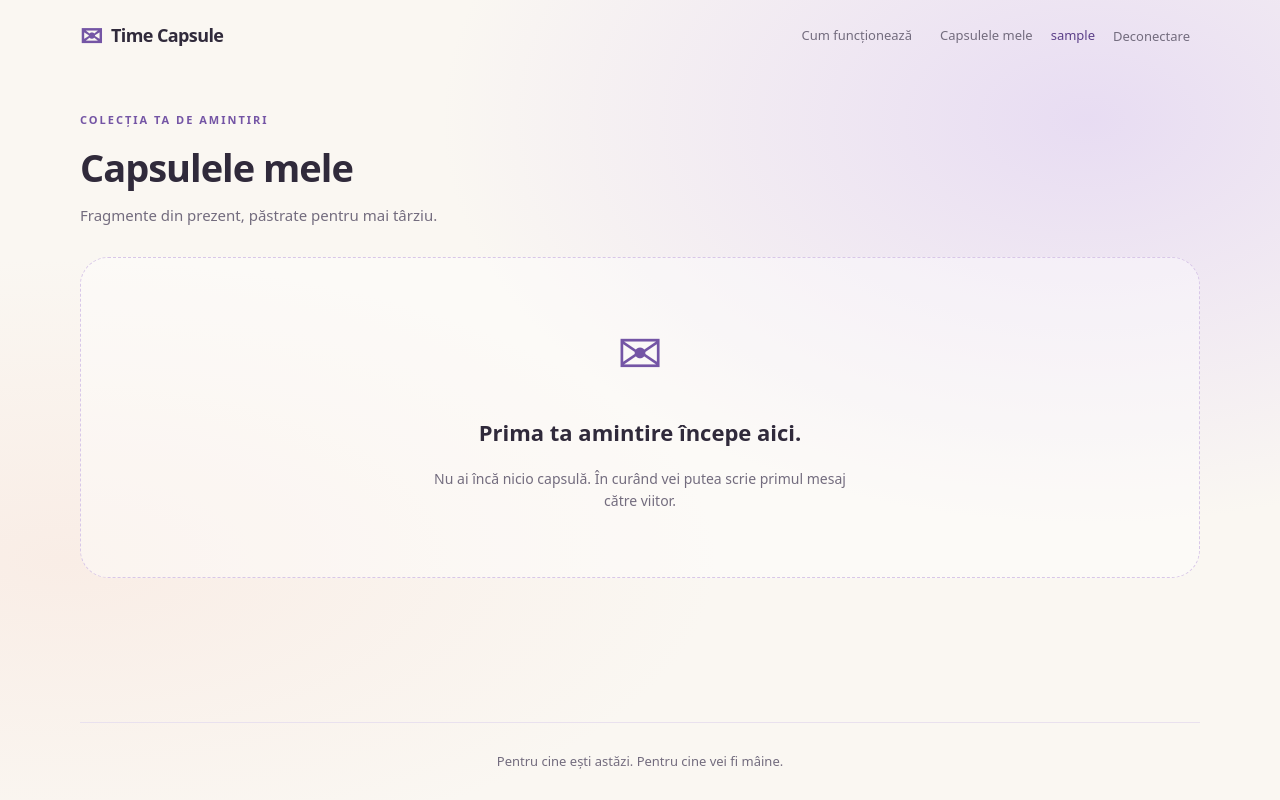
After one commit to dianuca/time-capsule, a Django app: page /capsules/ in a window 1280 px wide. The commit adds this page. Run offline with Django 5.2, Linux system fonts and the light colour scheme; the visitor is signed in with stand-in values (Sample User, id 1); data that the repository does not hold is empty.

Commit message:
feat: add private capsule list with access tests

```diff
--- a/capsules/urls.py
+++ b/capsules/urls.py
@@ -5,4 +5,5 @@ from . import views
 app_name = "capsules"
 urlpatterns = [
     path("", views.home, name="home"),
+    path("capsules/", views.capsule_list, name="list"),
 ]
--- a/capsules/views.py
+++ b/capsules/views.py
@@ -1,5 +1,17 @@
+from django.contrib.auth.decorators import login_required
 from django.shortcuts import render
+from .models import Capsule
 
 
 def home(request):
     return render(request, "capsules/home.html")
+
+
+@login_required
+def capsule_list(request):
+    capsules = Capsule.objects.filter(owner=request.user)
+    return render(
+        request,
+        "capsules/capsule_list.html",
+        {"capsules": capsules},
+    )
--- a/static/css/style.css
+++ b/static/css/style.css
@@ -860,3 +860,109 @@ h1 {
         justify-content: flex-start;
     }
 }
+.collection-section {
+    padding-block: 35px 60px;
+}
+
+.collection-heading {
+    margin-bottom: 30px;
+}
+
+.collection-heading h1 {
+    margin: 14px 0 10px;
+    font-size: clamp(28px, 3vw, 38px);
+    font-weight: 600;
+    letter-spacing: -1px;
+}
+
+.collection-heading p {
+    color: var(--muted);
+    font-size: 15px;
+}
+
+.capsule-grid {
+    display: grid;
+    grid-template-columns: repeat(auto-fit, minmax(min(100%, 280px), 1fr));
+    gap: 22px;
+}
+
+.capsule-card {
+    min-width: 0;
+    padding: 28px;
+    border: 1px solid var(--border);
+    border-radius: 26px;
+    background: rgb(255 255 255 / 65%);
+    box-shadow: 0 8px 25px rgb(77 49 111 / 4%);
+    overflow-wrap: anywhere;
+    transition: transform 200ms ease, box-shadow 200ms ease;
+}
+
+.capsule-card:hover {
+    transform: translateY(-4px);
+    box-shadow: 0 16px 35px rgb(77 49 111 / 9%);
+}
+
+.capsule-status {
+    display: inline-block;
+    padding: 6px 11px;
+    border-radius: 999px;
+    background: #eee6f6;
+    color: var(--accent-dark);
+    font-size: 11px;
+}
+
+.capsule-card h2 {
+    margin: 20px 0 10px;
+    font-size: 20px;
+    font-weight: 600;
+    line-height: 1.4;
+}
+
+.capsule-card p {
+    color: var(--muted);
+    font-size: 14px;
+}
+
+.capsule-date {
+    margin-top: 24px;
+    padding-top: 16px;
+    border-top: 1px solid var(--border);
+    color: var(--muted);
+    font-size: 12px;
+}
+
+.collection-empty {
+    grid-column: 1 / -1;
+    padding: 50px 25px;
+    border: 1px dashed #d8c7e8;
+    border-radius: 28px;
+    background: rgb(255 255 255 / 40%);
+    text-align: center;
+}
+
+.empty-icon {
+    color: var(--accent);
+    font-size: 55px;
+}
+
+.collection-empty h2 {
+    font-size: 22px;
+    font-weight: 600;
+}
+
+.collection-empty p {
+    max-width: 420px;
+    margin-inline: auto;
+    color: var(--muted);
+    font-size: 14px;
+}
+
+@media (prefers-reduced-motion: reduce) {
+    .capsule-card {
+        transition: none;
+    }
+
+    .capsule-card:hover {
+        transform: none;
+    }
+}
--- a/templates/base.html
+++ b/templates/base.html
@@ -19,6 +19,7 @@
             <a class="nav-link" href="{% url 'capsules:home' %}#how-it-works"> Cum funcționează</a>
 
             {% if user.is_authenticated %}
+            <a class="nav-link" href="{% url 'capsules:list' %}">Capsulele mele</a>
                 <span class="nav-user">{{ user.username }}</span>
                 <form method="post" action="{% url 'accounts:logout' %}">
                     {% csrf_token %}
--- /dev/null
+++ b/templates/capsules/capsule_list.html
@@ -0,0 +1,53 @@
+{% extends "base.html" %}
+
+{% block title %}Capsulele mele | Time Capsule{% endblock %}
+
+{% block content %}
+    <section class="collection-section">
+        <div class="collection-heading">
+            <span class="eyebrow">COLECȚIA TA DE AMINTIRI</span>
+            <h1>Capsulele mele</h1>
+            <p>Fragmente din prezent, păstrate pentru mai târziu.</p>
+        </div>
+
+        <div class="capsule-grid">
+            {% for capsule in capsules %}
+                <article class="capsule-card">
+                    <span class="capsule-status">
+                        {% if capsule.is_draft %}
+                            Ciornă
+                        {% elif capsule.first_opened_at %}
+                            Deschisă
+                        {% elif capsule.is_available %}
+                            Disponibilă pentru deschidere
+                        {% else %}
+                            Sigilată
+                        {% endif %}
+                    </span>
+
+                    <h2>{{ capsule.title }}</h2>
+
+                    {% if capsule.description %}
+                        <p>{{ capsule.description }}</p>
+                    {% endif %}
+
+                    <div class="capsule-date">
+                        Deschidere:
+                        <time datetime="{{ capsule.opens_at|date:'c' }}">
+                            {{ capsule.opens_at|date:"d.m.Y, H:i" }}
+                        </time>
+                    </div>
+                </article>
+            {% empty %}
+                <div class="collection-empty">
+                    <span class="empty-icon" aria-hidden="true">✉</span>
+                    <h2>Prima ta amintire începe aici.</h2>
+                    <p>
+                        Nu ai încă nicio capsulă.
+                        În curând vei putea scrie primul mesaj către viitor.
+                    </p>
+                </div>
+            {% endfor %}
+        </div>
+    </section>
+{% endblock %}
```
Also changed, not shown: capsules/tests.py (+61 -2 lines).
